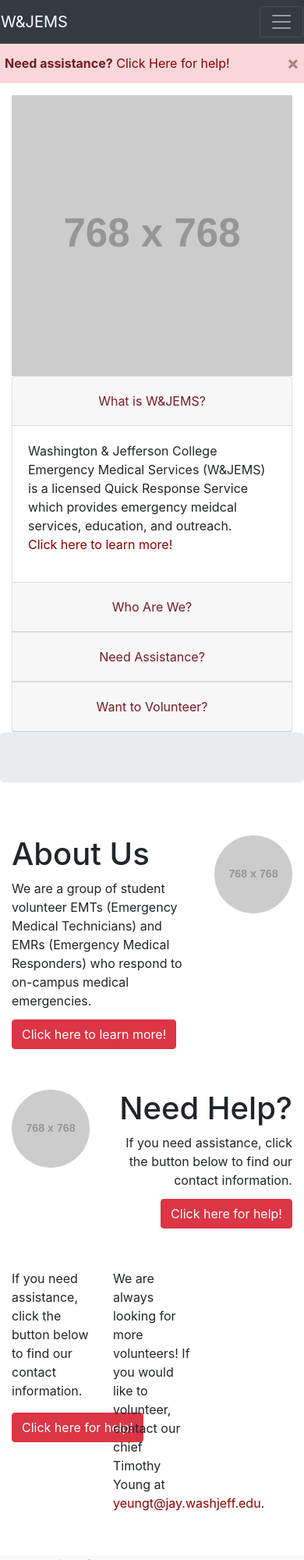
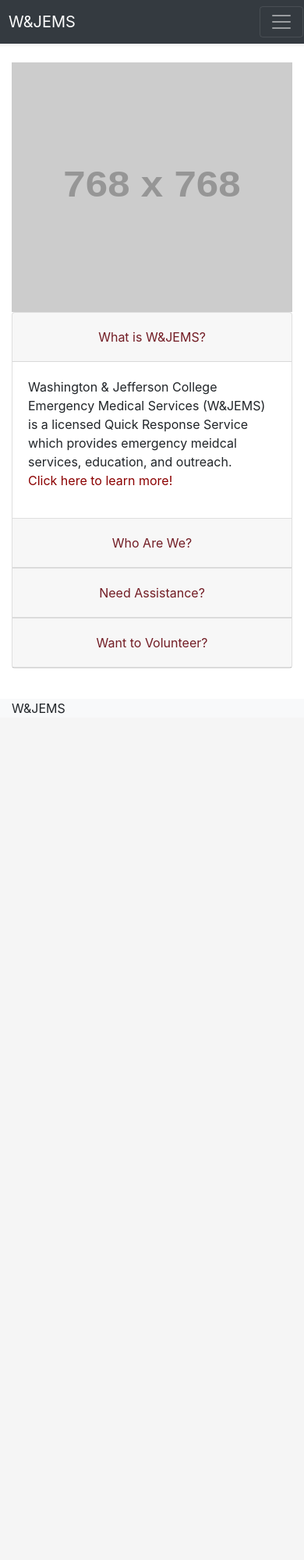
Before and after one commit to ImNath/WJEMS, a plain HTML site: page index.html in a window 390 px wide. Shown: the top 2000 px of the page at 78% size. After the commit the page ends 920 px from the top, so only its background shows below. Drawn offline with nearby package versions, Linux system fonts and the light colour scheme; placeholder pictures from the web are drawn by us.

Commit message:
fixed bugs on mobile, testing new web layout

```diff
--- a/css/styles.css
+++ b/css/styles.css
@@ -3,7 +3,7 @@ html {
 }
 
 #assistHead {
-    margin-bottom: .5em;
+    margin: 0px;
 }
 
 h3 {
@@ -42,6 +42,16 @@ helpBig{
 
 }
 
+.bubbleHolder{
+
+       max-height: 50em;
+
+
+}
+bubblesimg{
+    max-height: 100%;
+}
+
 .customBreak{
 
     display: block;
@@ -53,7 +63,33 @@ helpBig{
 
 }
 
+#mobileTitle{
+
+    padding-left: .5em;
+
+}
+
+#webTitle{
+
+    padding-left: 1%;
+
+}
+
 footer{
     margin-top: 10%;
 
 }
+
+.mobileMainImg {
+
+    height: 20em;
+    width: 100%;
+    margin-top: 1.5em;
+    overflow: hidden;
+
+}
+
+.webTitleRight{
+
+    padding-right: 1%;
+}
--- a/index.html
+++ b/index.html
@@ -16,11 +16,11 @@
 
     <header>
 
-        <div class="row	d-block d-sm-none">
+        <div class="row	d-block d-sm-none shadow-sm">
         <nav class="navbar navbar-dark bg-dark ">
-            <a class="navbar-brand" href="index.html">W&amp;JEMS</a>
+            <a class="navbar-brand" id="mobileTitle"  href="index.html">W&amp;JEMS</a>
             <button class="navbar-toggler" type="button" data-toggle="collapse" data-target="#navbarToggle" aria-controls="navbarToggle" aria-expanded="false" aria-label="Toggle navigation">
-      <span class="navbar-toggler-icon"></span>
+      <span class="navbar-toggler-icon rightTitleBuffer"></span>
     </button>
         </nav>
         <div class="collapse" id="navbarToggle">
@@ -35,16 +35,13 @@
             </div>
         </div>
 
-        <div class="alert alert-danger alert-dismissible" id="helpMessage">
-            <a href="#" class="close" data-dismiss="alert" aria-label="close">&times;</a>
-            <strong>Need assistance?</strong> <a href="pages/contact.html">Click Here for help!</a>
-        </div>
+
         </div>
 
 
         <div class="row d-none d-sm-block">
-<nav class="navbar navbar-expand-sm bg-dark navbar-dark">
-                <a class="navbar-brand" href="index.html">W&amp;JEMS</a>
+<nav class="navbar navbar-expand-sm bg-dark navbar-dark shadow-sm">
+                <a class="navbar-brand" id="webTitle"  href="index.html">W&amp;JEMS</a>
                 <ul class="navbar-nav">
                     <li class="nav-item"><a class="nav-link" href="index.html">Home</a></li>
 
@@ -53,7 +50,7 @@
                     <li class="nav-item"><a class="nav-link" href="pages/contact.html">Contact</a></li>
                 </ul>
 
-    <span class="navbar-text ml-auto"> <span class="stronged">Need assistance?</span> <a href="pages/contact.html">Click Here for help!</a></span>
+    <!--<span class="navbar-text ml-auto webTitleRight"> <span class="stronged">Need assistance?</span> <a href="pages/contact.html">Click Here for help!</a></span>-->
 
 
 </nav>
@@ -63,11 +60,11 @@
     </header>
 
     <body>
-        <div class="container">
+        <div class="container d-block d-sm-none">
 
             <div class="row d-block d-sm-none">
                 <div class="col-12">
-                    <a href="https://placeholder.com"><img src="https://via.placeholder.com/768x768"class="img-fluid"></a></div>
+                   <img src="https://via.placeholder.com/768x768" class="img-fluid mobileMainImg"></div>
             </div>
 
 
@@ -148,55 +145,60 @@
 
         </div>
 
-        <div class="jumbotron">
+
+
+
+
+
+
+
+       <!--start web-->
+        <div class="jumbotron row d-none d-sm-block shadow-sm">
+
+               <div class="row d-none d-sm-block">
   <div class="container">
-               <div class="row d-none d-sm-block">
-
-               <div class="col-12 mainImg"><a href="https://placeholder.com"><img src="https://via.placeholder.com/4000x2000"class="img-fluid img-responsive"></a></div>
+               <div class="col-12 text-center"><img src="http://www2.washjeff.edu/staticfiles//images/wallpaper/desktop/Carbon1680X1050.jpg" class="img-fluid"></div>
 
 
             </div>
   </div>
         </div>
-              <div class="container">
-                  <div class="row">
 
+              <div class="container d-none d-sm-block">
 
-                  </div>
                   <div class="row bubbles">
                   <div class="col-8">
                     <h1>About Us</h1>
-                    <p class="text-left">We are a group of student volunteer EMTs (Emergency Medical Technicians) and EMRs (Emergency Medical Responders) who respond to on-campus medical emergencies.
-                      <span class="customBreak"><a href="pages/about.html" class="btn btn-danger text-center" role="button">Click here to learn more!</a></span></p>
+                    <p class="text-left">We are a group of student volunteer EMTs (Emergency Medical Technicians) and EMRs (Emergency Medical Responders) who respond to on-campus medical emergencies.</p>
+                      <div class="customBreak"><a href="pages/about.html" class="btn btn-danger text-center" role="button">Click here to learn more!</a></div>
                   </div>
-                   <div class="col-4">
-                      <a href="https://placeholder.com"><img src="https://via.placeholder.com/768x768"class="img-fluid rounded-circle"></a>
+                      <div class="col-4">
+                       <p class="text-left">We are always looking for more volunteers! If you would like to volunteer, contact our chief Timothy Young at <a href="mailto:yeungt@jay.washjeff.edu">yeungt@jay.washjeff.edu</a>.</p>
                   </div>
 
 
-            </div>
+
+                </div>
         <div class="row bubbles">
-                       <div class="col-4">
-                      <a href="https://placeholder.com"><img src="https://via.placeholder.com/768x768"class="img-fluid rounded-circle"></a>
+
+                        <div class="col-6 bubbleHolder">
+                     <img src="https://via.placeholder.com/768x768"class="img-fluid bubblesimg" style="padding-top: 5px">
                   </div>
-                        <div class="col-8">
-                            <h1 class="text-right">Need Help?</h1>
-                    <p class="text-right">If you need assistance, click the button below to find our contact information. <span class="customBreak"><a href="pages/contact.html" class="btn btn-danger text-center" role="button">Click here for help!</a></span></p>
 
-                                </div>
+                        <div class="col-6">
+                            <h1 class="text-left">Need Help?</h1>
+                            <p class="text-left">If you need assistance, click the button below to find our contact information.</p><div class="text-left"><a href="pages/contact.html" class="btn btn-danger text-center" role="button">Click here for help!</a></div>
 
-     </div>
-                    <div class="row bubbles">
-                       <div class="col-4">
-                     <p class="text-left">If you need assistance, click the button below to find our contact information.</p>
-                                    <a href="pages/contact.html" class="btn btn-danger text-center" role="button">Click here for help!</a>
-                  </div>
-                        <div class="col-4">
+                        </div>
 
-                    <p class="text-left">We are always looking for more volunteers! If you would like to volunteer, contact our chief Timothy Young at <a href="mailto:yeungt@jay.washjeff.edu">yeungt@jay.washjeff.edu</a>.</p></div>
 
      </div>
         </div>
+
+
+
+
+
     </body>
 
     <script src="https://code.jquery.com/jquery-3.3.1.slim.min.js" integrity="sha384-q8i/X+965DzO0rT7abK41JStQIAqVgRVzpbzo5smXKp4YfRvH+8abtTE1Pi6jizo" crossorigin="anonymous"></script>
@@ -205,9 +207,9 @@
 
 </body>
 
-  <footer class="footer bg-light">
+  <footer class="footer bg-light ">
       <div class="container">
-        <span class="">Place sticky footer content here.</span>
+        <span class="">W&amp;JEMS</span>
       </div>
     </footer>
 
```
